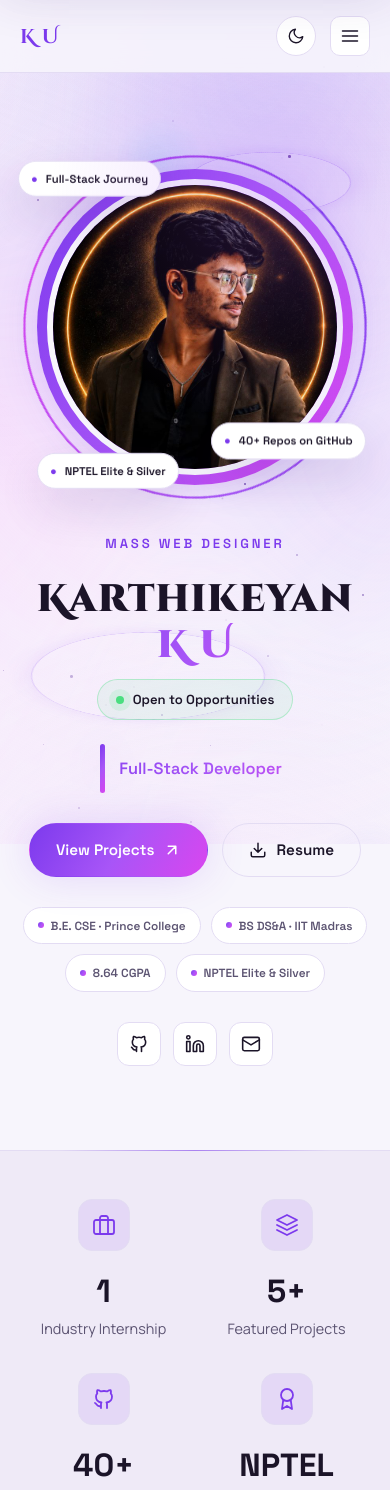
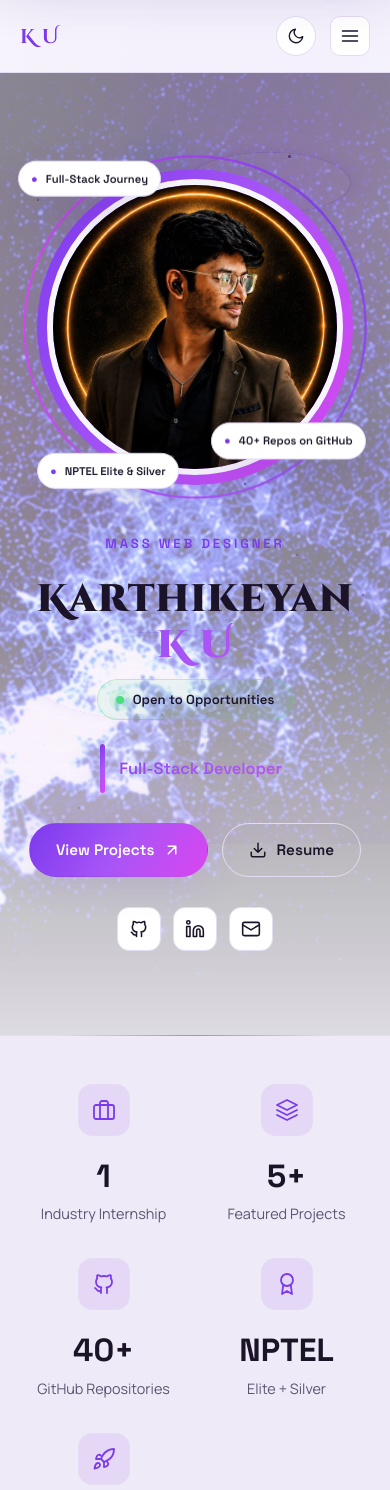
Before and after one commit to Karthikeyan-k-u/Personal-Portfolio---Karthikeyan-K-U-, a React (Vite) app in the folder react/: page / in a window 390 px wide. Shown: the top 1490 px of the page. Built offline with nearby package versions, Linux system fonts and the light colour scheme; no server answers.

Commit message:
Add nebula hero background with mouse-parallax 3D depth; remove hero stat chips

```diff
--- a/react/src/data.js
+++ b/react/src/data.js
@@ -15,14 +15,6 @@ export const social = {
 export const contactEmail = "karthikeyan.k.u.777@gmail.com";
 
 export const resume = "Karthikeyan-K-U-Resume.pdf";
-
-/* Hero quick-stat chips (repos count is appended dynamically in Hero) */
-export const heroStats = [
-  "B.E. CSE · Prince College",
-  "BS DS&A · IIT Madras",
-  "8.64 CGPA",
-  "NPTEL Elite & Silver",
-];
 
 /* Homepage statistic strip (truthful data only) */
 export const stats = [
--- a/react/src/index.css
+++ b/react/src/index.css
@@ -174,6 +174,7 @@ body::before{
 
 html[data-theme="light"] .orb{opacity:.4}
 html[data-theme="light"] .aurora-curtain{opacity:.38}
+html[data-theme="light"] .nebula-layer{opacity:.42;mix-blend-mode:normal}
 html[data-theme="light"] .star{background:#4c1d95;opacity:.5}
 html[data-theme="light"] .ring{border-color:rgba(124,58,237,.3);box-shadow:0 0 30px rgba(124,58,237,.14)}
 html[data-theme="light"] .bg-grain{mix-blend-mode:multiply;opacity:.04}
@@ -183,6 +184,7 @@ html[data-theme="light"] .bg-vignette{
 @media (prefers-reduced-motion:reduce){
   .aurora-curtain,.orb,.ring,.star{animation:none!important}
   .stage-conic,.stage-glow,.hero-badge,.tech-badge{animation:none!important}
+  .nebula-layer{transform:scale(1.06)}
 }
 a{color:var(--primary);text-decoration:none}
 a:hover{color:var(--primary-strong)}
@@ -473,7 +475,29 @@ html[data-theme="light"] .theme-toggle .icon-moon{display:block}
    Hero
    ============================================================ */
 .hero{padding:96px 0 84px;position:relative;overflow:hidden;min-height:100dvh;display:flex;flex-direction:column;justify-content:center}
-.hero .container{max-width:1360px}
+.hero .container{max-width:1360px;position:relative;z-index:1}
+
+/* Hero nebula base layer — mouse-parallax 3D depth (sections/Hero.jsx) */
+.hero-nebula{
+  position:absolute;
+  inset:0;
+  z-index:0;
+  overflow:hidden;
+  pointer-events:none;
+}
+.nebula-layer{
+  position:absolute;
+  inset:-8%;
+  display:block;
+  background:url("/hero-nebula.png") center/cover no-repeat;
+  opacity:.9;
+  mix-blend-mode:screen;
+  transform:scale(1.1);
+  transform-origin:50% 40%;
+  will-change:transform;
+  -webkit-mask-image:linear-gradient(to bottom,#000 0%,#000 54%,transparent 100%);
+  mask-image:linear-gradient(to bottom,#000 0%,#000 54%,transparent 100%);
+}
 .hero::after{
   content:"";
   position:absolute;
@@ -571,27 +595,6 @@ html[data-theme="light"] .theme-toggle .icon-moon{display:block}
 .hero-socials a:hover{color:var(--primary);border-color:var(--primary);transform:translateY(-3px)}
 .hero-socials svg{width:20px;height:20px}
 
-.hero-stats{display:flex;flex-wrap:wrap;gap:10px;margin:0 0 30px;padding:0;list-style:none}
-.hstat{
-  display:inline-flex;
-  align-items:center;
-  gap:7px;
-  padding:8px 14px;
-  border-radius:999px;
-  background:var(--card);
-  border:1px solid var(--border);
-  font-family:var(--font-heading);
-  font-size:.74rem;
-  font-weight:600;
-  color:var(--muted);
-}
-.hstat::before{
-  content:"";
-  width:6px;height:6px;
-  border-radius:50%;
-  background:var(--gradient);
-}
-
 .avail-pill{
   display:inline-flex;
   align-items:center;
@@ -761,7 +764,7 @@ html[data-theme="light"] .theme-toggle .icon-moon{display:block}
   .hero .eyebrow::before,.section-head.center .eyebrow::before{display:none}
   .hero p.intro{margin-left:auto;margin-right:auto}
   .hero-rotator{justify-content:center;margin-left:auto;margin-right:auto;min-height:3em}
-  .hero-ctas,.hero-socials,.hero-stats{justify-content:center}
+  .hero-ctas,.hero-socials{justify-content:center}
   .hero-visual{order:-1}
   .hero-scroll{display:none}
 }
--- /dev/null
+++ b/react/src/lib/usePointerParallax.js
@@ -0,0 +1,49 @@
+import { useEffect, useRef } from "react";
+
+/**
+ * Mouse-driven parallax for background layers.
+ * Translates the referenced element with a smoothed cursor offset and a
+ * constant scale, giving a subtle 3D depth feel. Automatically disabled for
+ * reduced-motion and touch/coarse-pointer devices.
+ */
+export default function usePointerParallax(depth = 20, scale = 1.08) {
+  const ref = useRef(null);
+
+  useEffect(() => {
+    const el = ref.current;
+    if (!el) return;
+
+    const reduce =
+      (window.matchMedia && window.matchMedia("(prefers-reduced-motion: reduce)").matches) ||
+      (window.matchMedia && window.matchMedia("(pointer: coarse)").matches) ||
+      navigator.maxTouchPoints > 0 ||
+      "ontouchstart" in window;
+    if (reduce) return;
+
+    let tx = 0, ty = 0, cx = 0, cy = 0, raf = null;
+
+    function onMove(e) {
+      tx = (e.clientX / window.innerWidth) * 2 - 1;
+      ty = (e.clientY / window.innerHeight) * 2 - 1;
+      if (!raf) raf = requestAnimationFrame(tick);
+    }
+
+    function tick() {
+      cx += (tx - cx) * 0.06;
+      cy += (ty - cy) * 0.06;
+      el.style.transform = `translate3d(${(-cx * depth).toFixed(2)}px,${(-cy * depth).toFixed(2)}px,0) scale(${scale})`;
+      raf = Math.abs(tx - cx) > 0.001 || Math.abs(ty - cy) > 0.001
+        ? requestAnimationFrame(tick)
+        : null;
+    }
+
+    window.addEventListener("mousemove", onMove, { passive: true });
+
+    return () => {
+      if (raf) cancelAnimationFrame(raf);
+      window.removeEventListener("mousemove", onMove);
+    };
+  }, [depth, scale]);
+
+  return ref;
+}
--- a/react/src/sections/Hero.jsx
+++ b/react/src/sections/Hero.jsx
@@ -2,23 +2,25 @@ import Icon from "../lib/icons";
 import Reveal from "../components/Reveal";
 import RoleRotator from "../components/RoleRotator";
 import useTilt from "../lib/useTilt";
+import usePointerParallax from "../lib/usePointerParallax";
 import useGithubRepos from "../lib/useGithubRepos";
-import { social, resume, heroStats } from "../data";
+import { social, resume } from "../data";
 
 export default function Hero() {
   const repoCount = useGithubRepos();
   const tiltRef = useTilt(10);
+  const nebulaRef = usePointerParallax(26, 1.1);
   const heroSocials = [
     { key: "github", url: social.github, label: "GitHub profile" },
     { key: "linkedin", url: social.linkedin, label: "LinkedIn profile" },
     { key: "email", url: `mailto:${social.email}`, label: "Send email" },
   ];
 
-  const statsList = [...heroStats];
-  if (repoCount != null) statsList.push(`${repoCount}+ GitHub Repos`);
-
   return (
     <section className="hero" id="home">
+      <div className="hero-nebula" aria-hidden="true">
+        <span className="nebula-layer" ref={nebulaRef} />
+      </div>
       <div className="container">
         <div className="hero-grid">
           <Reveal>
@@ -39,11 +41,6 @@ export default function Hero() {
                 Resume
               </a>
             </div>
-            <ul className="hero-stats" aria-label="Highlights">
-              {statsList.map((stat) => (
-                <li key={stat} className="hstat">{stat}</li>
-              ))}
-            </ul>
             <div className="hero-socials" aria-label="Social links">
               {heroSocials.map((s) => (
                 <a key={s.key} href={s.url} target="_blank" rel="noopener" aria-label={s.label}>
```
Also changed, not shown: react/public/hero-nebula.png (added).
